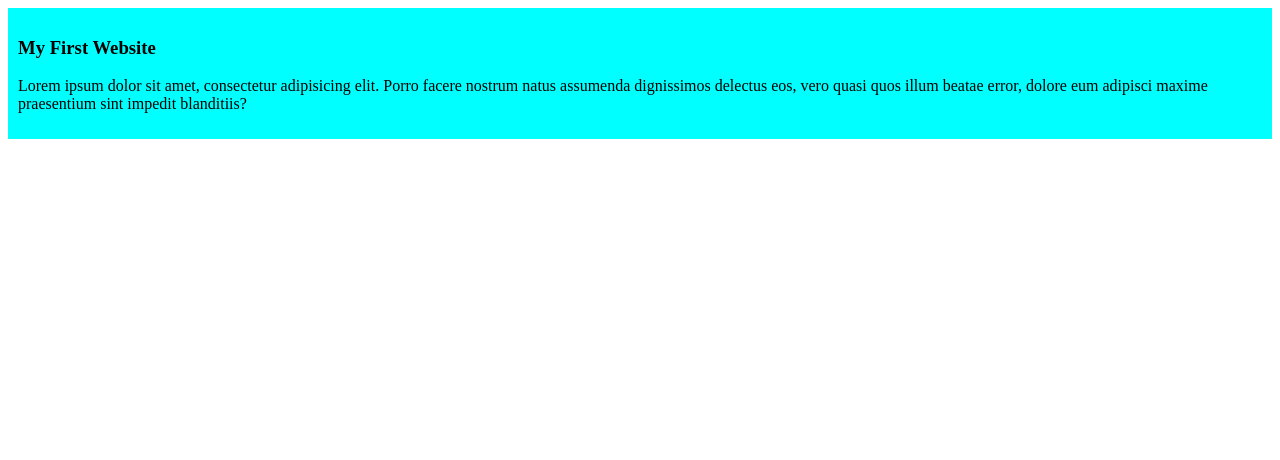
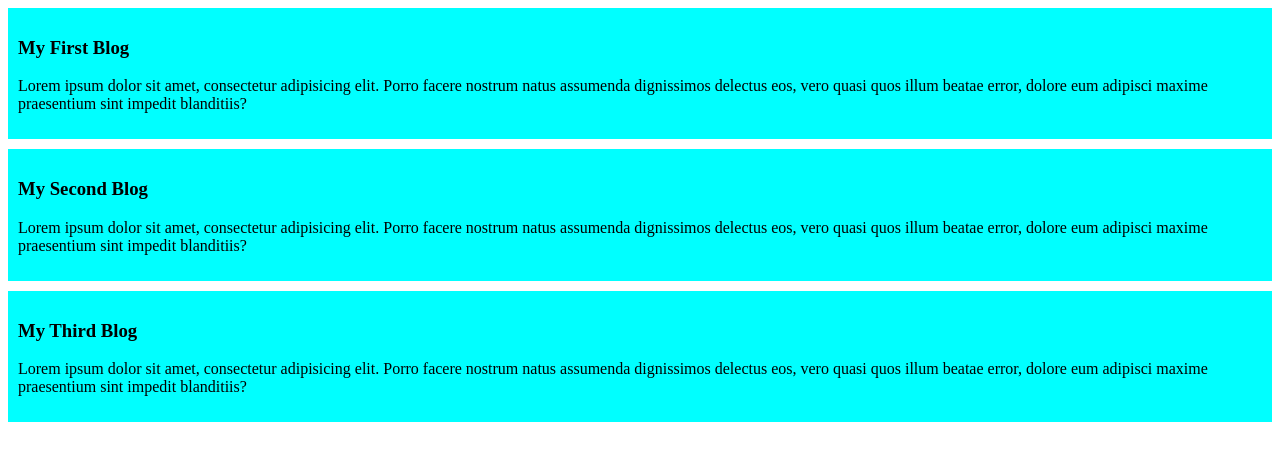
Before and after one commit to taif-01/simple-website, a plain HTML site: page index.html in a window 1280 px wide. Drawn offline with Linux system fonts and the light colour scheme.

Commit message:
added the second and the thirf blog

```diff
--- a/index.html
+++ b/index.html
@@ -8,7 +8,15 @@
 </head>
 <body>
     <div>
-        <h3>My First Website</h3>
+        <h3>My First Blog</h3>
+        <p>Lorem ipsum dolor sit amet, consectetur adipisicing elit. Porro facere nostrum natus assumenda dignissimos delectus eos, vero quasi quos illum beatae error, dolore eum adipisci maxime praesentium sint impedit blanditiis?</p>
+    </div>
+    <div>
+        <h3>My Second Blog</h3>
+        <p>Lorem ipsum dolor sit amet, consectetur adipisicing elit. Porro facere nostrum natus assumenda dignissimos delectus eos, vero quasi quos illum beatae error, dolore eum adipisci maxime praesentium sint impedit blanditiis?</p>
+    </div>
+    <div>
+        <h3>My Third Blog</h3>
         <p>Lorem ipsum dolor sit amet, consectetur adipisicing elit. Porro facere nostrum natus assumenda dignissimos delectus eos, vero quasi quos illum beatae error, dolore eum adipisci maxime praesentium sint impedit blanditiis?</p>
     </div>
 </body>
--- a/styles/blog.css
+++ b/styles/blog.css
@@ -1,4 +1,5 @@
 div{
     background-color: aqua;
     padding: 10px;
+    margin-bottom: 10px;
 }
```
